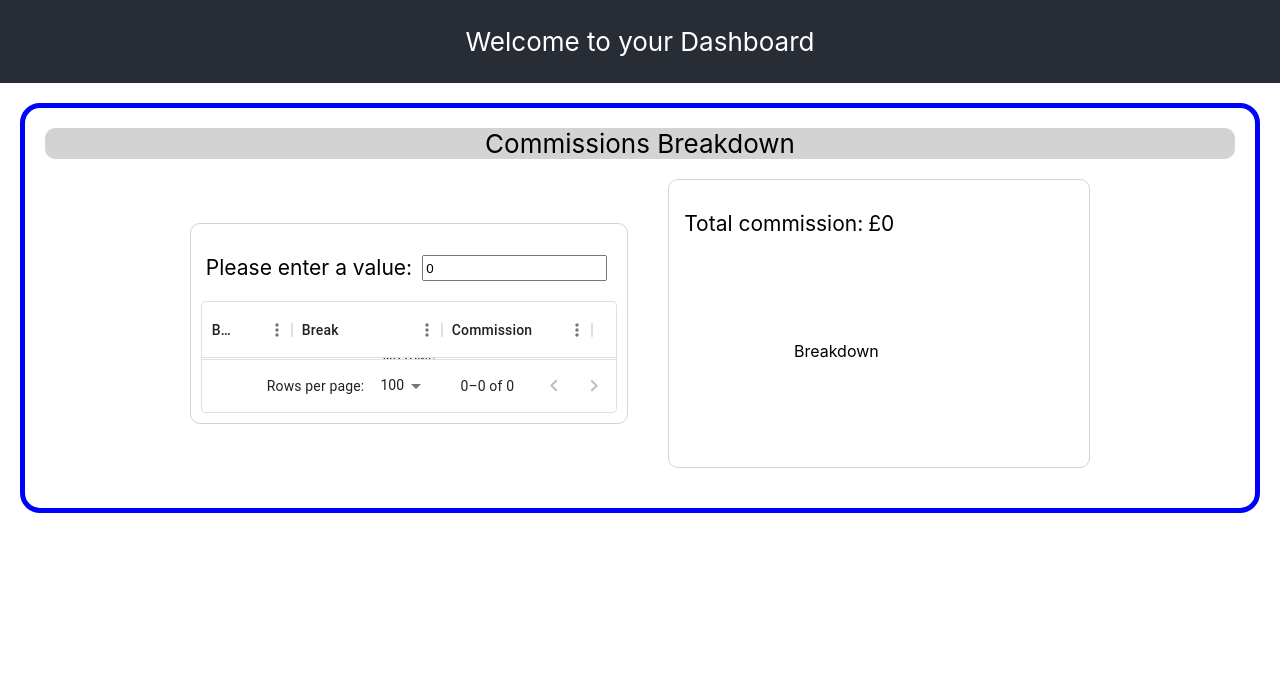
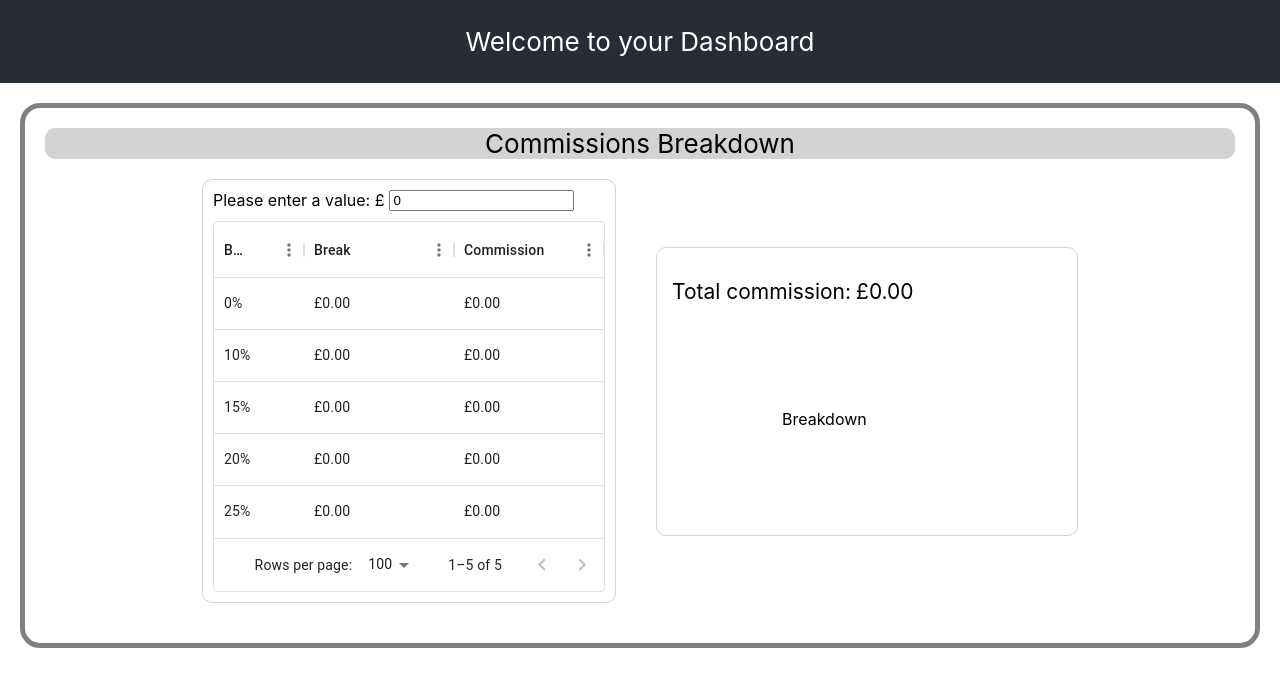
Before and after one commit to hannahjanehx/commission-scheme, a React (Create React App) app: page / in a window 1280 px wide. Shown: the top 686 px of the page. Built offline with nearby package versions, Linux system fonts and the light colour scheme.

Commit message:
tidy up code (missed files)

```diff
--- a/src/components/chart.tsx
+++ b/src/components/chart.tsx
@@ -1,4 +1,3 @@
-import React from 'react';
 import '../App.css';
 import { PieChart  } from '@mui/x-charts/PieChart';
 import { commissionCalculatedData } from './widget';
@@ -13,8 +12,8 @@ function Chart({commissionsData}: chartProps) {
   let data: any[] = [];
   commissionsData.forEach(element => {
     data.push({
-      value: element.commission,
-      label: element.percentage + ' Commission Band'
+      value: element.commission?.toFixed(2),
+      label: element.percentage + ' Commission Band (£)'
     })
   });
 
--- a/src/components/container.tsx
+++ b/src/components/container.tsx
@@ -1,8 +1,7 @@
-import React from 'react';
 import '../styles/widget.css';
 
 interface ContainerProps {
-    text: string;
+    text?: string;
     childOne: JSX.Element;
     childTwo: JSX.Element;
 }
@@ -11,7 +10,10 @@ function Container({text, childOne, childTwo}: ContainerProps) {
   return (
     <div className='container'>
         <div className='container-header'>
-            <p>{text}</p>
+          {text
+            ? <p>{text}</p>
+            : null
+          }
             {childOne}
         </div>
         <div>
--- a/src/components/input.tsx
+++ b/src/components/input.tsx
@@ -1,8 +1,12 @@
-import React, { useState } from 'react';
+import React from 'react';
 import '../App.css';
 import { useWidgetContext } from './widget';
 
-function Input() {
+type inputProps = {
+    labelText: string;
+  }
+
+function Input({labelText}: inputProps) {
 
     const { value, updateValue } = useWidgetContext();
 
@@ -17,7 +21,10 @@ function Input() {
     }
 
     return (
-        <input type='text' pattern='^([0-9]+\.?([0-9]{0,2})?)?$' onChange={validator} value={value}></input>
+        <>
+            <label htmlFor="priceInput">{labelText}</label>
+            <input name='priceInput' id='priceInput' type='text' pattern='^([0-9]+\.?([0-9]{0,2})?)?$' onChange={validator} value={value}></input>
+        </>
     );
 }
 
--- a/src/components/table.tsx
+++ b/src/components/table.tsx
@@ -6,11 +6,11 @@ type tableProps = {
   commissionsData: commissionCalculatedData[]
 }
 
-export type tableRow = {
-  id: number;
-  percentage: string;
-  receivingOn: string;
-  commission: string;
+type row = {
+  id: number,
+  percentage: string,
+  receivingOn: string|null,
+  commission: string|null
 }
 
 function Table({commissionsData}: tableProps) {
@@ -36,11 +36,21 @@ function Table({commissionsData}: tableProps) {
     }
   ];
 
+  let rows: row[] = [];
+  commissionsData.forEach(data => {
+    rows.push({
+      id: data.id,
+      percentage: data.percentage,
+      receivingOn: '£' + data.receivingOn?.toFixed(2),
+      commission: '£' + data.commission?.toFixed(2)
+    })
+  });
+
   return (
     <div className="Table">
       <DataGrid
           columns={columns}
-          rows={commissionsData}/>
+          rows={rows}/>
     </div>
   );
 }
--- a/src/components/widget.tsx
+++ b/src/components/widget.tsx
@@ -112,7 +112,7 @@ function Widget({title}: WidgetProps) {
       setCalculatedData(calculatedItems);
       setCommissionValue(Math.round((totalCommission + Number.EPSILON) * 100) / 100);
 
-    }, [inputValue]);
+    }, [commissionDataTable, inputValue]);
 
   return (
     <context.Provider value={{value: inputValue, updateValue: setInputValue}}>
@@ -122,13 +122,12 @@ function Widget({title}: WidgetProps) {
           </header>
           <div className='Widget-container'>
             <Container
-                text="Please enter a value:"
-                childOne={<Input />}
+                childOne={<Input labelText='Please enter a value: £' />}
                 childTwo={<Table commissionsData={calculatedData} />}
             />
             <Container
                 text="Total commission:"
-                childOne={<p>£{commissionValue}</p>}
+                childOne={<p>£{commissionValue?.toFixed(2)}</p>}
                 childTwo={<Chart commissionsData={calculatedData} />}
             />
           </div>
--- a/src/index.tsx
+++ b/src/index.tsx
@@ -8,9 +8,9 @@ const root = ReactDOM.createRoot(
   document.getElementById('root') as HTMLElement
 );
 root.render(
-  // <React.StrictMode>
+  <React.StrictMode>
     <App />
-  // </React.StrictMode>
+  </React.StrictMode>
 );
 
 // If you want to start measuring performance in your app, pass a function
--- a/src/styles/widget.css
+++ b/src/styles/widget.css
@@ -1,5 +1,5 @@
 .Widget {
-    border: blue;
+    border: grey;
     border-width: thick;
     border-style: solid;
     border-radius: 20px;
@@ -48,9 +48,9 @@
         }
 
         >input {
-            margin: 10px;
+            margin-bottom: 10px;
+            margin-left: 5px;
             max-height: 20px;
-            margin-top: calc(5px + 2vmin);
         }
     }
 }
```
Also changed, not shown: src/components/toggle.tsx (deleted, +0 -25 lines), src/styles/toggle.css (deleted, +0 -62 lines).
